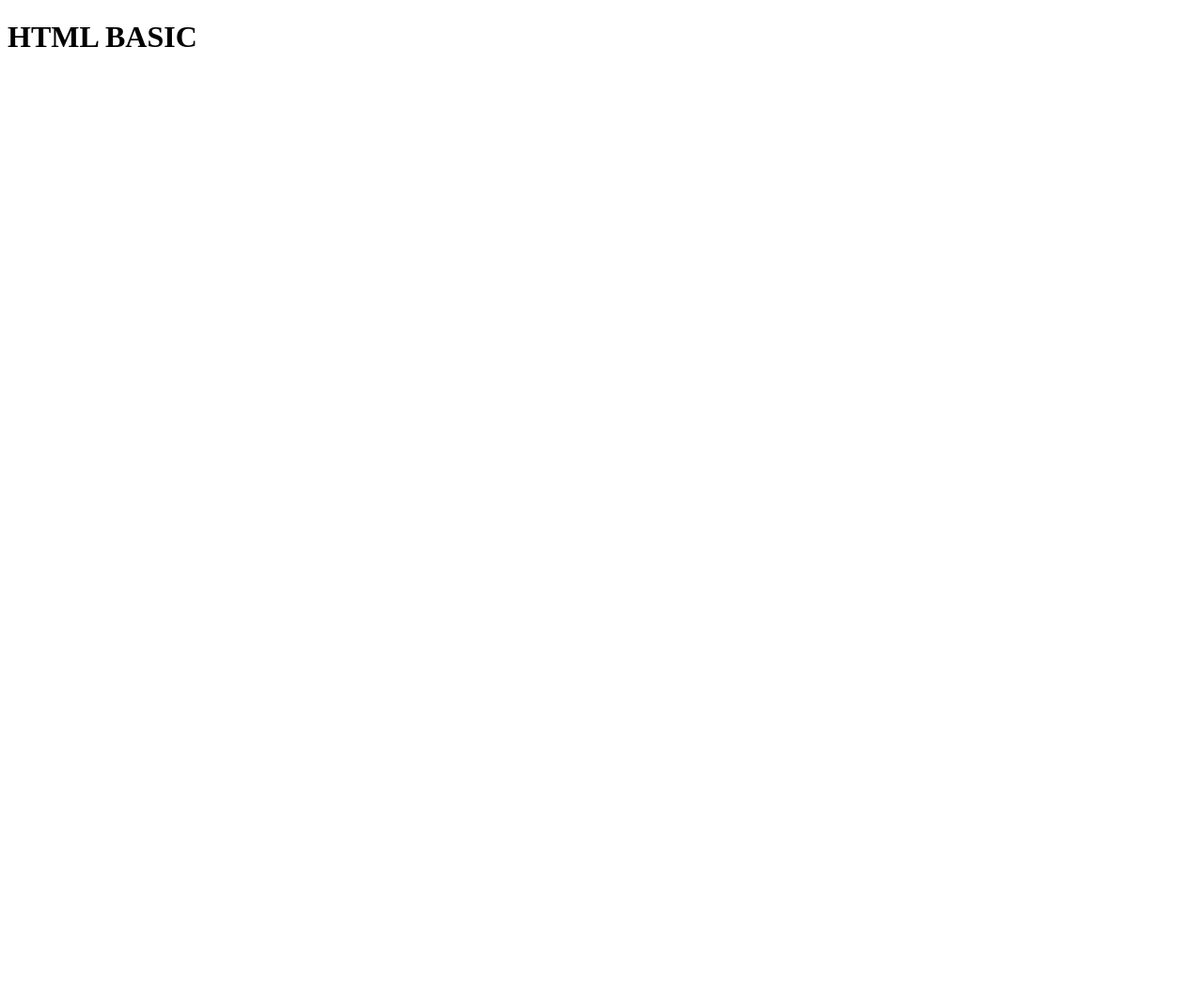
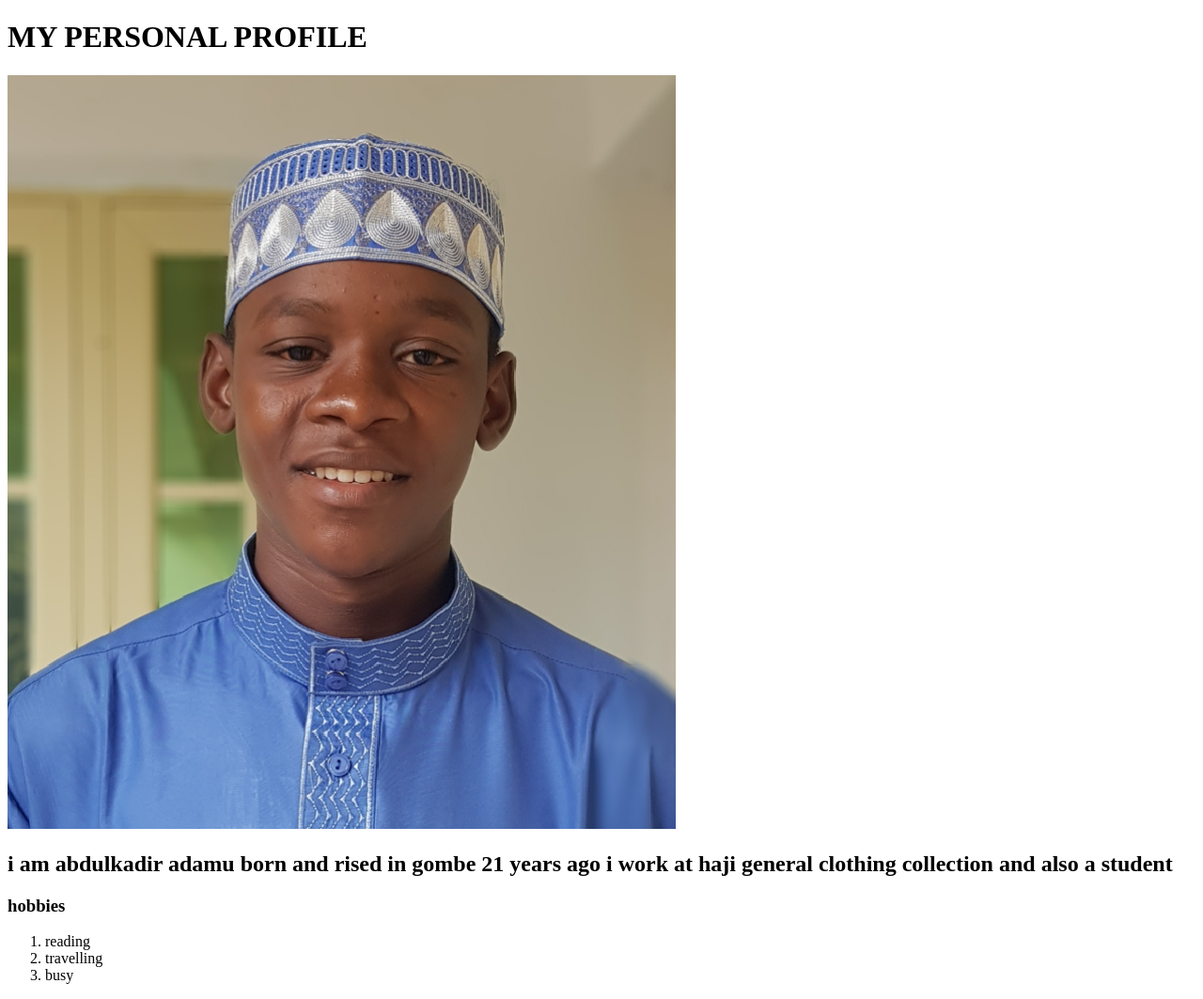
Before and after one commit to ABDULDEV-dev/Geekink_task1, a plain HTML site: page index.html in a window 1280 px wide. Shown: the whole page at 94% size. Before the commit the page ends 800 px from the top, so only its background shows below. Drawn offline with Linux system fonts and the light colour scheme.

Commit message:
HTML EXERSISE
BASIC HTML EXIRCISE

```diff
--- a/index.html
+++ b/index.html
@@ -3,10 +3,19 @@
 <head>
     <meta charset="UTF-8">
     <meta name="viewport" content="width=device-width, initial-scale=1.0">
-    <title>Document</title>
+    <title>MY PERSONAL PROFILE</title>
 </head>
 <body>
-    <h1>HTML BASIC</h1>
+  <h1>MY PERSONAL PROFILE</h1>
+  <img src="./images/ab.png" alt="my picture">
+  <h2>i am abdulkadir adamu born and rised in gombe 21 years ago i work at haji general clothing collection and also a student</h2>
+  <h3>hobbies</h3>
+  <ol>
+    <li>reading</li>
+    <li>travelling</li>
+    <li>busy</li>
+  </ol>
+
 
 </body>
 </html>
```
Also changed, not shown: images/ab.png (added).
